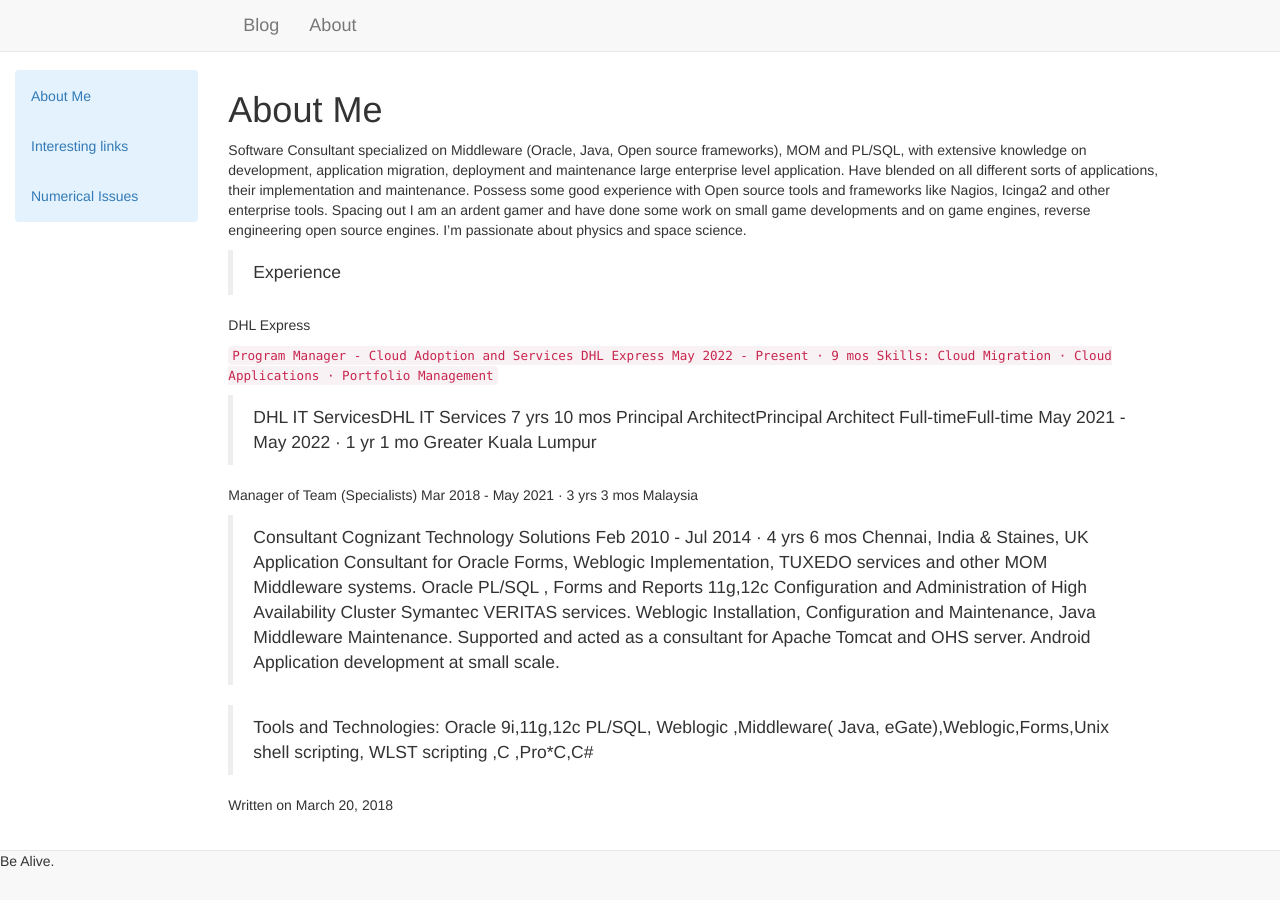
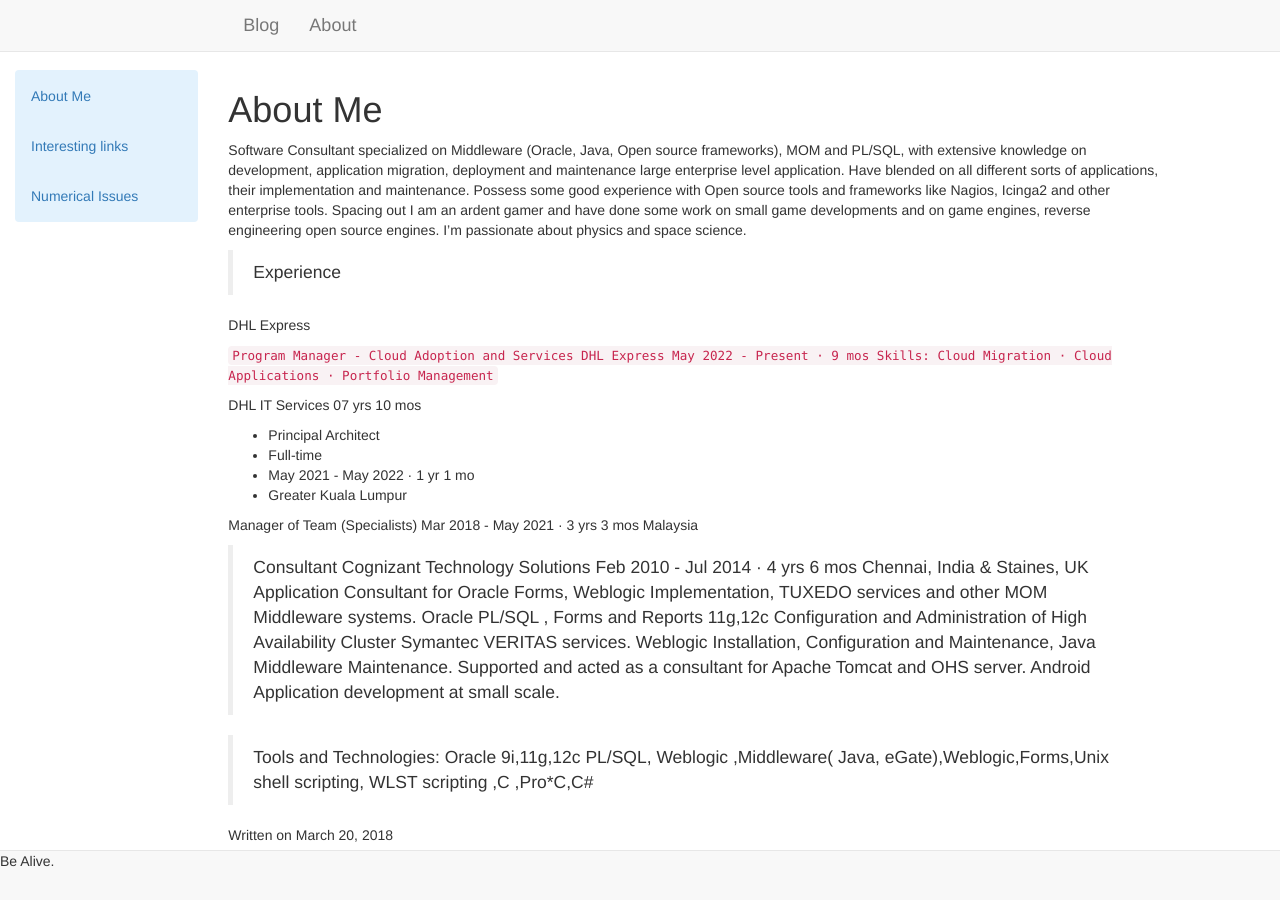
Before and after one commit to sudhaman/sudhaman.github.io, a Jekyll site: the page built from _posts/2018-03-20-About-me.md, in a window 1280 px wide. Built offline with Jekyll 4.4.1, drawn with Linux system fonts in a browser that asks for light colours.

Commit message:
Update 2018-03-20-About-me.md

```diff
--- a/_posts/2018-03-20-About-me.md
+++ b/_posts/2018-03-20-About-me.md
@@ -15,12 +15,12 @@ DHL Express
 May 2022 - Present · 9 mos
 Skills: Cloud Migration · Cloud Applications · Portfolio Management``
 
->DHL IT ServicesDHL IT Services
-7 yrs 10 mos
-Principal ArchitectPrincipal Architect
-Full-timeFull-time
-May 2021 - May 2022 · 1 yr 1 mo
-Greater Kuala Lumpur
+DHL IT Services
+ 07 yrs 10 mos
+- Principal Architect
+- Full-time
+- May 2021 - May 2022 · 1 yr 1 mo
+- Greater Kuala Lumpur
 
 Manager of Team (Specialists)
 Mar 2018 - May 2021 · 3 yrs 3 mos
```
